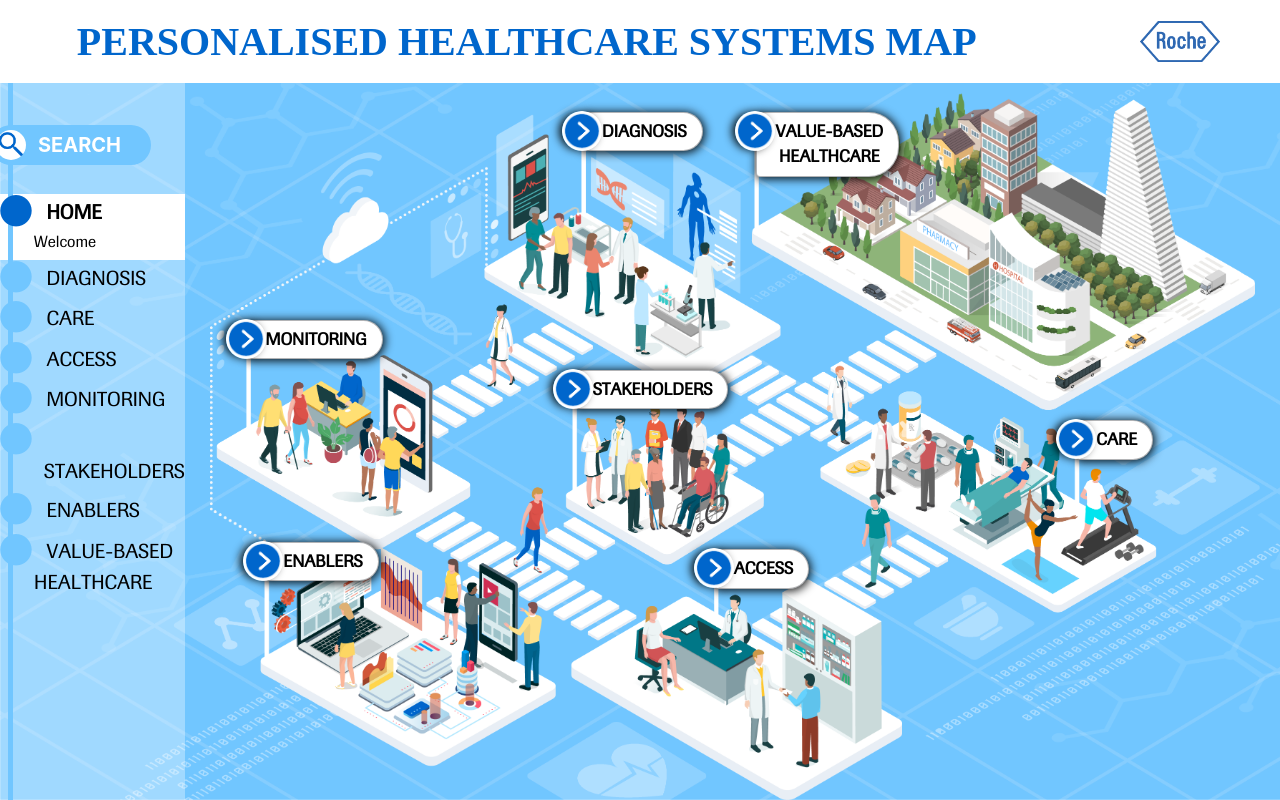
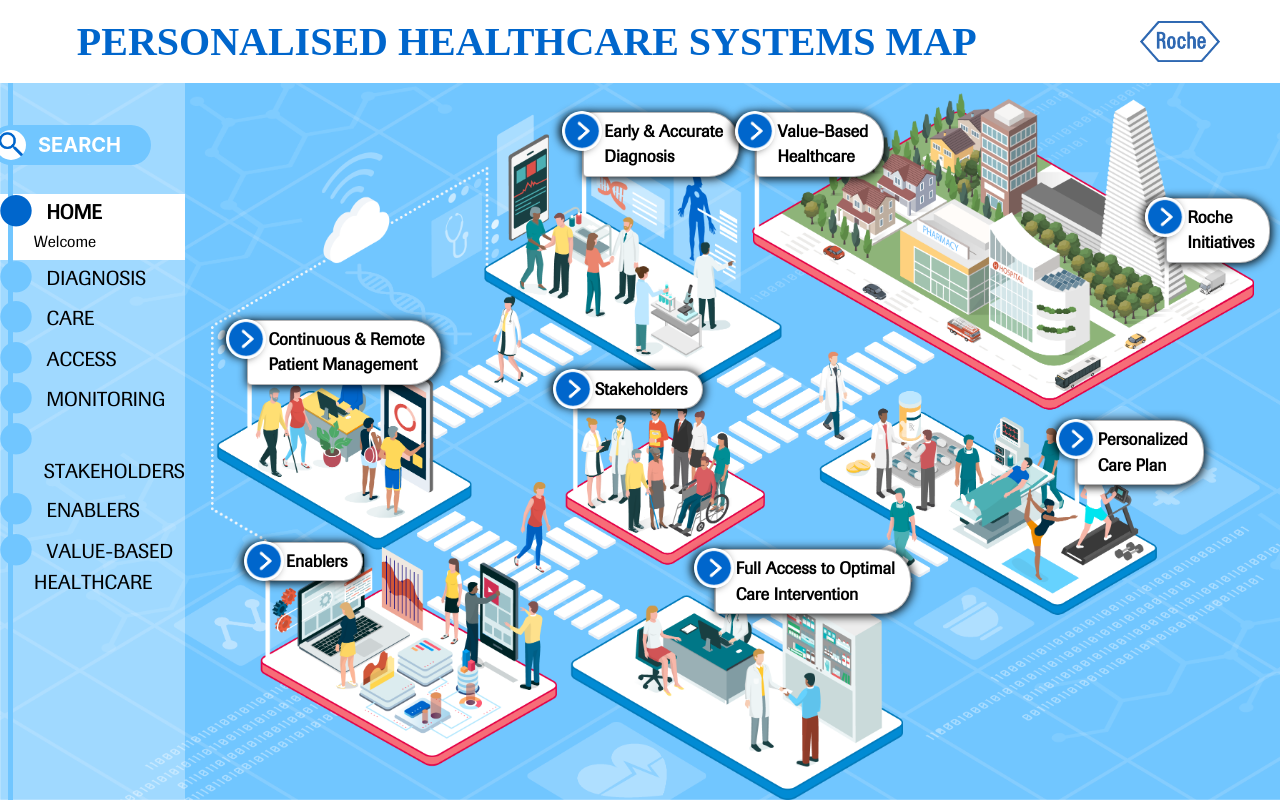
Before and after one commit to higherstar/personal_health_care, a PHP site: page /pages/homepage/homepage.html in a window 1280 px wide. Run offline with PHP 8.4, Linux system fonts and the light colour scheme.

Commit message:
fixed homepage for new design

```diff
--- a/css/homepage.css
+++ b/css/homepage.css
@@ -110,6 +110,10 @@
   #welcome-modal .modal-lg {
     max-width: 710px;
   }
+
+  #welcome-modal .modal-header {
+    padding-top: 20px;
+  }
 }
 
 @media (max-width: 750px) {
@@ -126,6 +130,11 @@
 # System map DropDown Menu
 --------------------------------------------------------------*/
 
+.map-dropdown-menu .multi-line-title {
+  top: -38px !important;
+  padding-top: 40px !important;
+}
+
 #diagnosis-dropdown {
   left: 35.7%;
   top: 4%;
@@ -139,11 +148,6 @@
 #health-care-dropdown {
   top: 4%;
   left: 52.3%;
-}
-
-#health-care-dropdown .dropdown-menu {
-  top: -38px !important;
-  padding-top: 40px !important;
 }
 
 #enablers-dropdown {
@@ -166,14 +170,19 @@
   top: 47%;
 }
 
+#roche-initiatives-dropdown {
+  left: 91.6%;
+  top: 16%;
+}
+
 @media (max-width: 750px) {
-  #health-care-dropdown .dropdown-menu {
-    top: -23px !important;
+  .map-dropdown-menu .multi-line-title {
+    top: -26px !important;
     padding-top: 25px !important;
   }
 
   #care-dropdown .dropdown-menu {
-    left: -14px !important;
+    left: -5px !important;
   }
 
   #diagnosis-dropdown {
@@ -181,6 +190,10 @@
   }
 
   #care-dropdown {
-    left: 79%;
+    left: 70%;
+  }
+
+  #roche-initiatives-dropdown {
+    left: 75%;
   }
 }
--- a/css/main.css
+++ b/css/main.css
@@ -505,11 +505,12 @@ hr {
   border-top-right-radius: 30px;
   border-bottom-right-radius: 30px;
   padding-right: 15px;
-  padding-left: 18px;
+  padding-left: 20px;
   color: black;
   font-family: Imago;
   font-size: 17px;
   font-weight: bold;
+  text-align: left;
   min-height: 30px;
   outline: none;
   background-size: contain;
--- a/pages/homepage/homepage.html
+++ b/pages/homepage/homepage.html
@@ -187,27 +187,30 @@
         <!-- DIAGNOSIS -->
         <div id="diagnosis-dropdown" class="position-absolute map-dropdown-menu">
           <button class="btn btn-light dropdown-toggle custom-dropdown" type="button" id="dropdownMenuButton" data-toggle="dropdown" aria-haspopup="true" aria-expanded="false">
-            DIAGNOSIS
+            Early & Accurate<br/>Diagnosis
             <img src="../../img/toggle_left.png">
           </button>
-          <div class="dropdown-menu" aria-labelledby="dropdownMenuButton">
+          <div class="dropdown-menu multi-line-title" aria-labelledby="dropdownMenuButton">
+            <a class="dropdown-item" href="../diagnosis/real-world-data.html">Diagnostics</a> <!--todo add correct diagnostics url -->
             <a class="dropdown-item" href="../diagnosis/genomics.html">Genomics</a>
             <a class="dropdown-item" href="../diagnosis/advanced-imaging.html">Advanced Imaging</a>
             <a class="dropdown-item" href="../diagnosis/digital-pathology.html">Digital Pathology</a>
-            <a class="dropdown-item" href="../diagnosis/companion-diagnostics.html">Companion Diagnostics</a>
+            <a class="dropdown-item" href="../diagnosis/companion-diagnostics.html">CDS Systems</a>
             <a class="dropdown-item" href="../diagnosis/digital-health.html">Digital Health</a>
-            <a class="dropdown-item" href="../diagnosis/real-world-data.html">Real-World Data</a>
           </div>
         </div><!-- DIAGNOSIS -->
 
         <!-- MONITORING -->
         <div id="monitoring-dropdown" class="position-absolute map-dropdown-menu">
           <button id="monitoring-drop-btn" class="btn btn-light dropdown-toggle custom-dropdown" type="button" data-toggle="dropdown" aria-haspopup="true" aria-expanded="false">
-            MONITORING
+            Continuous & Remote<br/>Patient Management
             <img src="../../img/toggle_left.png">
           </button>
-          <div class="dropdown-menu" aria-labelledby="dropdownMenuButton">
-            <a class="dropdown-item" href="../monitoring/real-world-data.html">Real-World Data</a>
+          <div class="dropdown-menu multi-line-title" aria-labelledby="dropdownMenuButton">
+            <a class="dropdown-item" href="../monitoring/real-world-data.html">Diagnostics</a>
+            <a class="dropdown-item" href="../monitoring/real-world-data.html">Genomics</a>
+            <a class="dropdown-item" href="../monitoring/real-world-data.html">Advanced Imaging</a>
+            <a class="dropdown-item" href="../monitoring/digital-health.html">CDS Systems</a>
             <a class="dropdown-item" href="../monitoring/digital-health.html">Digital Health</a>
           </div>
         </div><!-- MONITORING -->
@@ -215,33 +218,34 @@
         <!-- CARE -->
         <div id="care-dropdown" class="position-absolute map-dropdown-menu">
           <button id="care-drop-btn" class="btn btn-light dropdown-toggle custom-dropdown" type="button" data-toggle="dropdown" aria-haspopup="true" aria-expanded="false">
-            CARE
+            Personalized<br/>Care Plan
             <img src="../../img/toggle_left.png">
           </button>
-          <div class="dropdown-menu" aria-labelledby="dropdownMenuButton">
-            <a class="dropdown-item" href="../care/clinical-decision-support.html">Clinical Decision Support</a>
+          <div class="dropdown-menu multi-line-title" aria-labelledby="dropdownMenuButton">
+            <a class="dropdown-item" href="../care/clinical-decision-support.html">Diagnostics</a>
+            <a class="dropdown-item" href="../care/clinical-decision-support.html">CDS Systems</a>
             <a class="dropdown-item" href="../care/molecularly-guided.html">Molecularly-Guided Therapy</a>
             <a class="dropdown-item" href="../care/digital-health.html">Digital Health</a>
-            <a class="dropdown-item" href="../care/real-world-data.html">Real-World Data</a>
           </div>
         </div><!-- CARE -->
 
         <!-- ACCESS -->
         <div id="access-dropdown" class="position-absolute map-dropdown-menu">
           <button id="access-drop-btn" class="btn btn-light dropdown-toggle custom-dropdown" type="button" data-toggle="dropdown" aria-haspopup="true" aria-expanded="false">
-            ACCESS
+            Full Access to Optimal<br/>Care Intervention
             <img src="../../img/toggle_left.png">
           </button>
-          <div class="dropdown-menu" aria-labelledby="dropdownMenuButton">
+          <div class="dropdown-menu multi-line-title" aria-labelledby="dropdownMenuButton">
+            <a class="dropdown-item" href="../access/digital-health.html">Diagnostics</a>
+            <a class="dropdown-item" href="../access/real-world-data.html">CDS Systems</a>
             <a class="dropdown-item" href="../access/digital-health.html">Digital Health</a>
-            <a class="dropdown-item" href="../access/real-world-data.html">Real-World Data</a>
           </div>
         </div><!-- ACCESS -->
 
         <!-- STAKEHOLDERS -->
         <div id="stakeholders-dropdown" class="position-absolute map-dropdown-menu">
           <button id="stakeholders-drop-btn" class="btn btn-light dropdown-toggle custom-dropdown" type="button" data-toggle="dropdown" aria-haspopup="true" aria-expanded="false">
-            STAKEHOLDERS
+            Stakeholders
             <img src="../../img/toggle_left.png">
           </button>
           <div class="dropdown-menu" aria-labelledby="dropdownMenuButton">
@@ -252,28 +256,44 @@
         <!-- ENABLERS -->
         <div id="enablers-dropdown" class="position-absolute map-dropdown-menu">
           <button id="enablers-drop-btn" class="btn btn-light dropdown-toggle custom-dropdown" type="button" data-toggle="dropdown" aria-haspopup="true" aria-expanded="false">
-            ENABLERS
+            Enablers
             <img src="../../img/toggle_left.png">
           </button>
           <div class="dropdown-menu" aria-labelledby="dropdownMenuButton">
-            <a class="dropdown-item" href="../enablers/data-policy.html">Data Policy</a>
-            <a class="dropdown-item" href="../enablers/advanced-analytics.html">Advanced Analytics</a>
-            <a class="dropdown-item" href="../enablers/it-infrastructure.html">IT Infrastructure</a>
+            <a class="dropdown-item" href="../enablers/data-policy.html">Real-World Data</a>
+            <a class="dropdown-item" href="../enablers/advanced-analytics.html">Data Policy</a>
+            <a class="dropdown-item" href="../enablers/it-infrastructure.html">Advanced Analytics</a>
+            <a class="dropdown-item" href="../enablers/it-infrastructure.html">PHC IX/Technology</a>
+            <a class="dropdown-item" href="../enablers/it-infrastructure.html">Parent Partnerships</a>
           </div>
         </div><!-- ENABLERS -->
 
         <!-- VALUE-BASED HEALTHCARE -->
         <div id="health-care-dropdown" class="position-absolute map-dropdown-menu">
           <button id="health-drop-btn" class="btn btn-light dropdown-toggle custom-dropdown" type="button" data-toggle="dropdown" aria-haspopup="true" aria-expanded="false">
-            VALUE-BASED<br/>HEALTHCARE
+            Value-Based<br/>Healthcare
             <img src="../../img/toggle_left.png">
           </button>
-          <div class="dropdown-menu" aria-labelledby="dropdownMenuButton">
+          <div class="dropdown-menu multi-line-title" aria-labelledby="dropdownMenuButton">
             <a class="dropdown-item" href="../vbhc/value-based-healthcare.html">Value-Based Healthcare</a>
             <a class="dropdown-item" href="../vbhc/roche-initiatives.html">Roche Initiatives</a>
             <a class="dropdown-item" href="../vbhc/roche-examples.html">Examples</a>
           </div>
         </div><!-- VALUE-BASED HEALTHCARE -->
+
+        <!-- ROCHE INITIATIVES -->
+        <div id="roche-initiatives-dropdown" class="position-absolute map-dropdown-menu">
+          <button id="roche-initiatives-drop-btn" class="btn btn-light dropdown-toggle custom-dropdown" type="button" data-toggle="dropdown" aria-haspopup="true" aria-expanded="false">
+            Roche<br/>Initiatives
+            <img src="../../img/toggle_left.png">
+          </button>
+          <div class="dropdown-menu multi-line-title" aria-labelledby="dropdownMenuButton">
+            <a class="dropdown-item" href="../vbhc/roche-initiatives.html">Context</a>
+            <a class="dropdown-item" href="../vbhc/roche-examples.html">Showcases</a>
+            <a class="dropdown-item" href="../vbhc/roche-examples.html">Shining Towers</a>
+            <a class="dropdown-item" href="../vbhc/value-based-healthcare.html">Value-Based Healthcare</a>
+          </div>
+        </div><!-- ROCHE INITIATIVES -->
 
       </div><!-- System Map -->
 
```
Also changed, not shown: img/overview-map.png.
